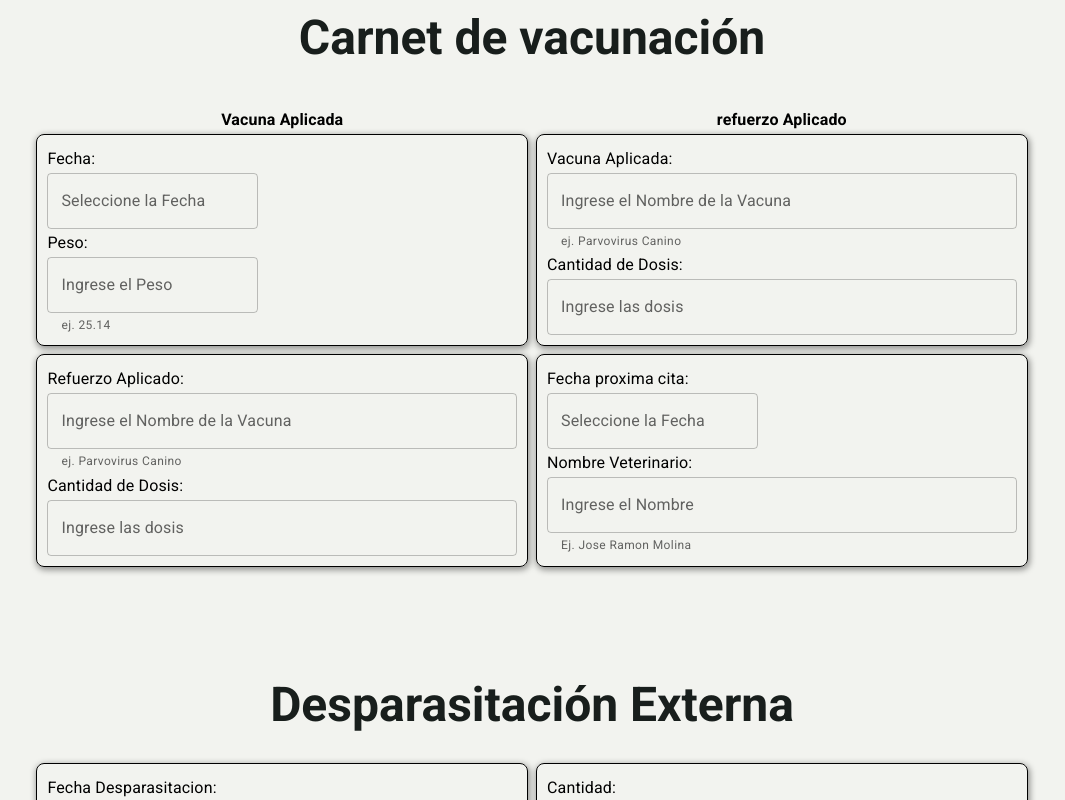
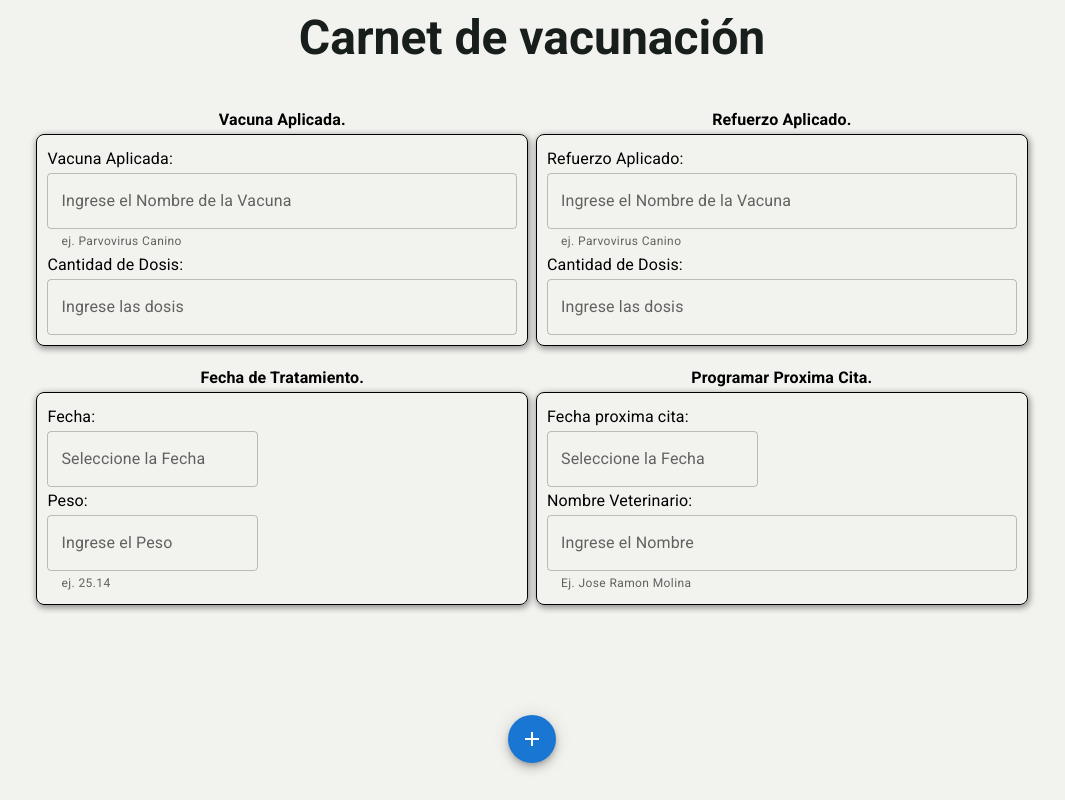
Before and after one commit to sharoncar1121/ProyectoPW, a React (Vite) app: page /form in a window 1280 px wide. Shown: the part 1820-2620 px from the top of the page, without its empty margins (108-1173 px from the left). Built offline with nearby package versions, Linux system fonts and the light colour scheme.

Commit message:
FAB Button, FormVacuna
se arreglo el formulario de Vacunas, se creo un FAB button para agregar mas formularios de vacunas y refuerzos.

```diff
--- /dev/null
+++ b/src/components/FABFormVacunacion.jsx
@@ -0,0 +1,99 @@
+import React, { useState } from 'react';
+import Box from '@mui/material/Box';
+import Fab from '@mui/material/Fab';
+import AddIcon from '@mui/icons-material/Add';
+import { TextField, Typography, Grid } from '@mui/material';
+
+// Componente compartido para el formulario de vacunación
+function VacunacionForm() {
+  return (
+    <div style={{ maxWidth: '100%', width: '80%', margin: '0 auto' }}>
+    <Grid container spacing={1} style={{ padding: '10px' }}>
+      {/* Filas de cuadrícula para los elementos del formulario */}
+      <Grid item xs={6}>
+        <Typography variant="subtitle1" style={{ textAlign: 'center', fontWeight: 'bold', paddingTop: '10px' }}>Vacuna Aplicada</Typography>
+        <Box
+          style={{
+            border: '1px solid #000',
+            padding: '10px',
+            borderRadius: '8px',
+            boxShadow: `1px 2px 6px 1px rgba(0, 0, 0, 0.4)`,
+          }}
+        >
+          <Typography variant="subtitle1">Vacuna Aplicada:</Typography>
+          <TextField
+            label="Ingrese el Nombre de la Vacuna"
+            variant="outlined"
+            type="text"
+            helperText="ej. Parvovirus Canino"
+            fullWidth
+          />
+          <Typography variant="subtitle1">Cantidad de Dosis:</Typography>
+          <TextField label="Ingrese las dosis" variant="outlined" type="number" fullWidth />
+        </Box>
+      </Grid>
+
+      {/* Fila de la cuadrícula para el refuerzo Aplicado y Dosis */}
+      <Grid item xs={6}>
+        <Typography variant="subtitle1" style={{ textAlign: 'center', fontWeight: 'bold', paddingTop: '10px' }}>Refuerzo Aplicado</Typography>
+        <Box
+          style={{
+            border: '1px solid #000',
+            padding: '10px',
+            borderRadius: '8px',
+            boxShadow: `1px 2px 6px 1px rgba(0, 0, 0, 0.4)`,
+          }}
+        >
+          <Typography variant="subtitle1" style={{ wordWrap: 'break-word' }}>
+            Refuerzo Aplicado:
+          </Typography>
+          <TextField
+            label="Ingrese el Nombre de la Vacuna"
+            variant="outlined"
+            type="text"
+            helperText="ej. Parvovirus Canino"
+            fullWidth
+          />
+          <Typography variant="subtitle1">Cantidad de Dosis:</Typography>
+          <TextField label="Ingrese las dosis" variant="outlined" type="number" fullWidth />
+        </Box>
+      </Grid>
+    </Grid>
+    </div>
+  );
+}
+
+const FabFV = ({ onFabClick }) => {
+  return (
+    <Box sx={{ display: 'flex', justifyContent: 'center', marginTop: '20px' }}>
+      <Fab size="medium" color="primary" aria-label="add" onClick={onFabClick}>
+        <AddIcon />
+      </Fab>
+    </Box>
+  );
+};
+
+export default function FAB() {
+  const [formCounter, setFormCounter] = useState(0);
+  const [formList, setFormList] = useState([]);
+
+  const handleFabClick = () => {
+    const newFormList = [...formList];
+    newFormList.push(<VacunacionForm key={formCounter} />);
+    setFormList(newFormList);
+    setFormCounter(formCounter + 1);
+  };
+
+  return (
+    <div style={{ maxWidth: '100%', width: '100%', margin: '0 auto' }}>
+
+        {formList.map((form, index) => (
+          <React.Fragment key={index}>
+            {form}
+          </React.Fragment>
+        ))}
+
+      <FabFV onFabClick={handleFabClick} />
+    </div>
+  );
+}
--- a/src/components/FormVacunacion.jsx
+++ b/src/components/FormVacunacion.jsx
@@ -16,28 +16,8 @@ export const FormVacunacion = () => {
         <Grid container spacing={1} style={{ padding: '10px',  }}> {/* Grid contenedor con espacio entre elementos y padding */}
         {/* Filas de cuadrícula para los elementos del formulario */}
         <Grid item xs={6}>
-        <Typography variant="subtitle1" style={{textAlign:'center', fontWeight: 'bold', paddingTop: '10px'}}>Vacuna Aplicada</Typography>
-          <Box
-            style={{
-              border: '1px solid #000',
-              padding: '10px',
-              borderRadius: '8px', // Bordes redondeados uniformes
-              boxShadow: `1px 2px 6px 1px rgba(0, 0, 0, 0.4)`,
-            }}
-          >
-            <Typography variant="subtitle1">Fecha:</Typography>
-            <LocalizationProvider dateAdapter={AdapterDayjs}>
-              <DatePicker label="Seleccione la Fecha" />
-            </LocalizationProvider>
-            <Typography variant="subtitle1">Peso:</Typography>
-            <TextField label="Ingrese el Peso" variant="outlined" type="number" helperText="ej. 25.14" />
-          </Box>
-        </Grid>
-
-        {/* Fila de la cuadrícula para Vacuna Aplicada y Dosis */}
-        <Grid item xs={6}>
-        <Typography variant="subtitle1" style={{textAlign:'center', fontWeight: 'bold', paddingTop: '10px'}}>refuerzo Aplicado</Typography>
-          <Box
+        <Typography variant="subtitle1" style={{textAlign:'center', fontWeight: 'bold', paddingTop: '10px'}}>Vacuna Aplicada.</Typography>
+        <Box
             style={{
               border: '1px solid #000',
               padding: '10px',
@@ -58,9 +38,10 @@ export const FormVacunacion = () => {
           </Box>
         </Grid>
 
-        {/* Fila de la cuadrícula para el refuerzo Aplicado y Dosis */}
+        {/* Fila de la cuadrícula para Vacuna Aplicada y Dosis */}
         <Grid item xs={6}>
-          <Box
+        <Typography variant="subtitle1" style={{textAlign:'center', fontWeight: 'bold', paddingTop: '10px'}}>Refuerzo Aplicado.</Typography>
+        <Box
             style={{
               border: '1px solid #000',
               padding: '10px',
@@ -83,8 +64,29 @@ export const FormVacunacion = () => {
           </Box>
         </Grid>
 
+        {/* Fila de la cuadrícula de fecha */}
+        <Grid item xs={6}>
+        <Typography variant="subtitle1" style={{textAlign:'center', fontWeight: 'bold', paddingTop: '10px'}}>Fecha de Tratamiento.</Typography>
+        <Box
+            style={{
+              border: '1px solid #000',
+              padding: '10px',
+              borderRadius: '8px', // Bordes redondeados uniformes
+              boxShadow: `1px 2px 6px 1px rgba(0, 0, 0, 0.4)`,
+            }}
+          >
+            <Typography variant="subtitle1">Fecha:</Typography>
+            <LocalizationProvider dateAdapter={AdapterDayjs}>
+              <DatePicker label="Seleccione la Fecha" />
+            </LocalizationProvider>
+            <Typography variant="subtitle1">Peso:</Typography>
+            <TextField label="Ingrese el Peso" variant="outlined" type="number" helperText="ej. 25.14" />
+          </Box>
+        </Grid>
+
         {/* Fila de la cuadrícula para Fecha próxima cita y Nombre Veterinario */}
         <Grid item xs={6}>
+        <Typography variant="subtitle1" style={{textAlign:'center', fontWeight: 'bold', paddingTop: '10px'}}>Programar Proxima Cita.</Typography>
           <Box
             style={{
               border: '1px solid #000',
@@ -101,6 +103,11 @@ export const FormVacunacion = () => {
             <TextField label="Ingrese el Nombre" variant="outlined" type="text" helperText="Ej. Jose Ramon Molina" fullWidth />
           </Box>
         </Grid>
+
+
+
+
+
       </Grid>
       </div>
     </>
--- a/src/pages/Form.jsx
+++ b/src/pages/Form.jsx
@@ -6,6 +6,7 @@ import { Typography, Alert } from '@mui/material';
 import { Notas } from '../components/Notas';
 import BotonGuardar from '../components/BotonGuardar';
 import BotonCancelar from '../components/BotonCancelar';
+import FAB from '../components/FABFormVacunacion';
 
 export const Form = () => {
   const [guardadoExitoso, setGuardadoExitoso] = useState(false);
@@ -50,6 +51,10 @@ export const Form = () => {
 
       <div style={{ display: 'flex', flexDirection: 'column', alignItems: 'center', paddingTop: '80px' }}>
         <FormVacunacion />
+      </div>
+
+      <div style={{ display: 'flex', flexDirection: 'column', alignItems: 'center', paddingTop: '80px' }}>
+        <FAB/>
       </div>
 
       <div style={{ display: 'flex', flexDirection: 'column', alignItems: 'center', paddingTop: '80px' }}>
```
